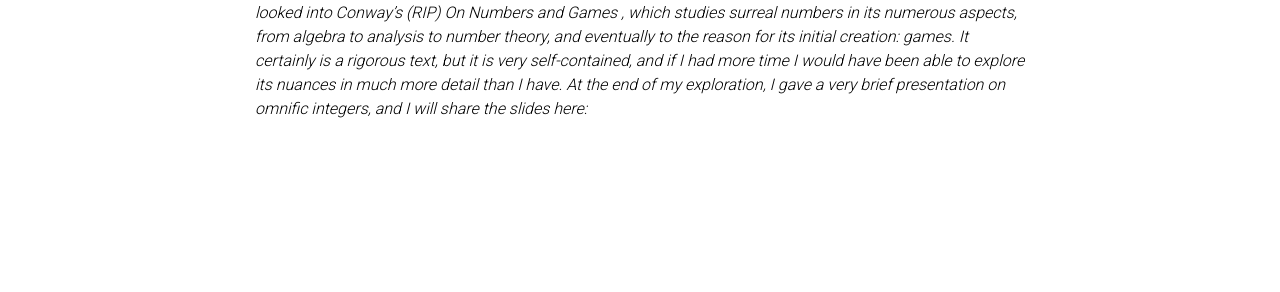
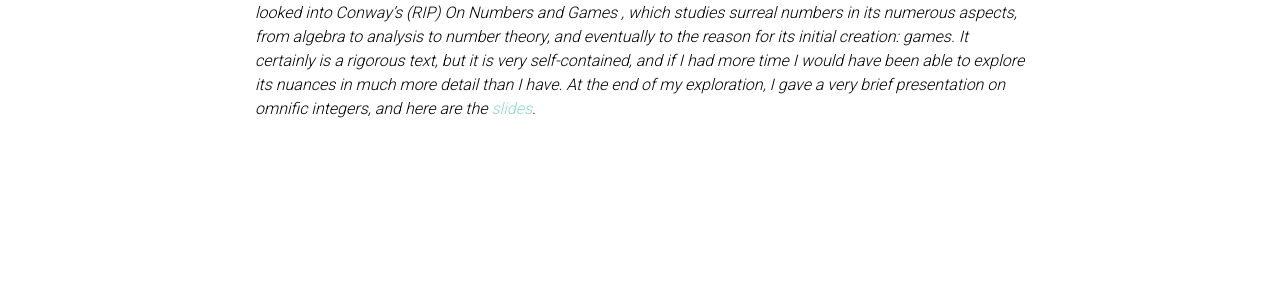
Before and after one commit to Quadcryo/quadcryo, a Jekyll site: the page built from _posts/2024-01-13-surrealnumbers.md, in a window 1280 px wide. Shown: the part 526-818 px from the top of the page. Built offline with Jekyll 4.4.1, drawn with Linux system fonts in a browser that asks for light colours; comment, search, counter and statistics services are not loaded; a style sheet for code colours, icons or effects is not loaded.

Commit message:
added pdf

```diff
--- a/_posts/2024-01-13-surrealnumbers.md
+++ b/_posts/2024-01-13-surrealnumbers.md
@@ -9,4 +9,4 @@
 I had the pleasure of spending a couple weeks learning the basics of the surreal numbers sytem, from the Peano axioms to the basic construction of surreals. At the end of this short exploration, I looked into the world of omnific integers, which generalise the concept of integers to the surreal numbers. For instance, while the integers may contain numbers such as 5, 10, or 1000, the omnific integers include numbers such as $$\omega$$, which is the supposed smallest infinite number. Omnific integers allow you to do arithmetic with infinitely large numbers, and for this reason it can be extended to consider many problems in number theory as well. One aspect that I investigated very shallowly was Pell's equation and how its solution may differ if all integers are instead omnific.
 <br>
 <br>
-During this short exploration, I made use of Knuth's <i> Surreal Numbers <i>, which is a sort of novelette that explores the construction and discovery of surreal numbers through the lens of two individuals on a desolate island. It's perhaps not the most rigorous "math text", but it certainly has value and can be read like a storybook. I also looked into Conway's (RIP) <i> On Numbers and Games <i>, which studies surreal numbers in its numerous aspects, from algebra to analysis to number theory, and eventually to the reason for its initial creation: games. It certainly is a rigorous text, but it is very self-contained, and if I had more time I would have been able to explore its nuances in much more detail than I have. At the end of my exploration, I gave a very brief presentation on omnific integers, and I will share the slides here:
+During this short exploration, I made use of Knuth's <i> Surreal Numbers <i>, which is a sort of novelette that explores the construction and discovery of surreal numbers through the lens of two individuals on a desolate island. It's perhaps not the most rigorous "math text", but it certainly has value and can be read like a storybook. I also looked into Conway's (RIP) <i> On Numbers and Games <i>, which studies surreal numbers in its numerous aspects, from algebra to analysis to number theory, and eventually to the reason for its initial creation: games. It certainly is a rigorous text, but it is very self-contained, and if I had more time I would have been able to explore its nuances in much more detail than I have. At the end of my exploration, I gave a very brief presentation on omnific integers, and here are the <a href="https://quadcryo.github.io/quadcryo/projectpdf/omnific_slides.pdf">slides</a>.
```
Also changed, not shown: 2 other files.
